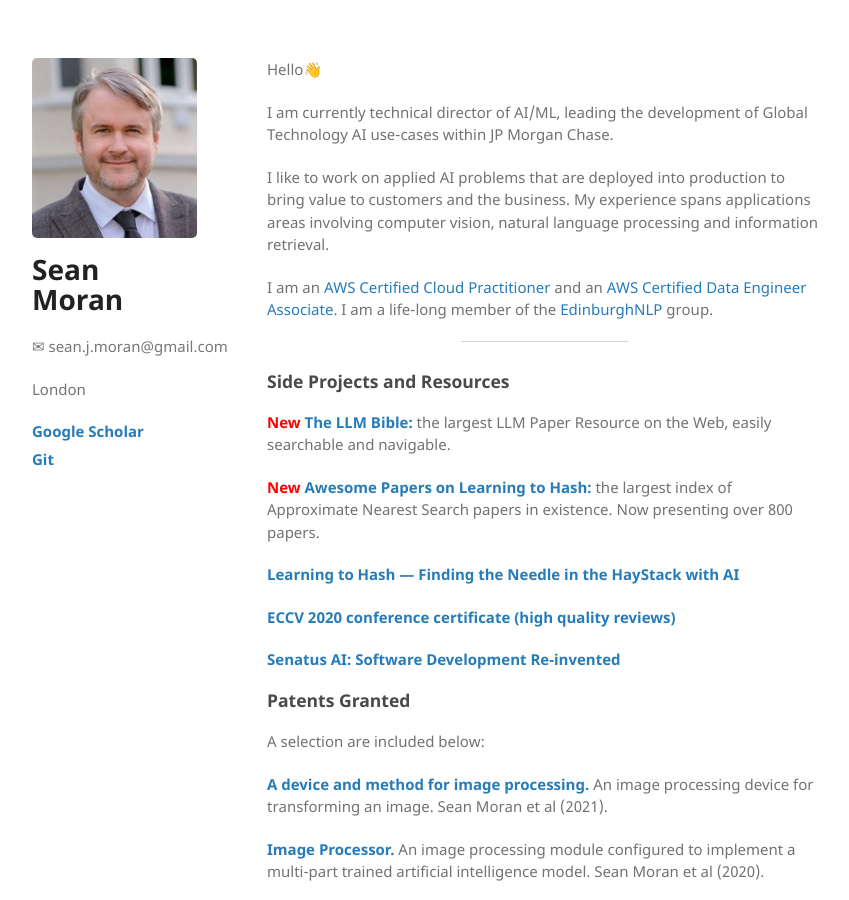
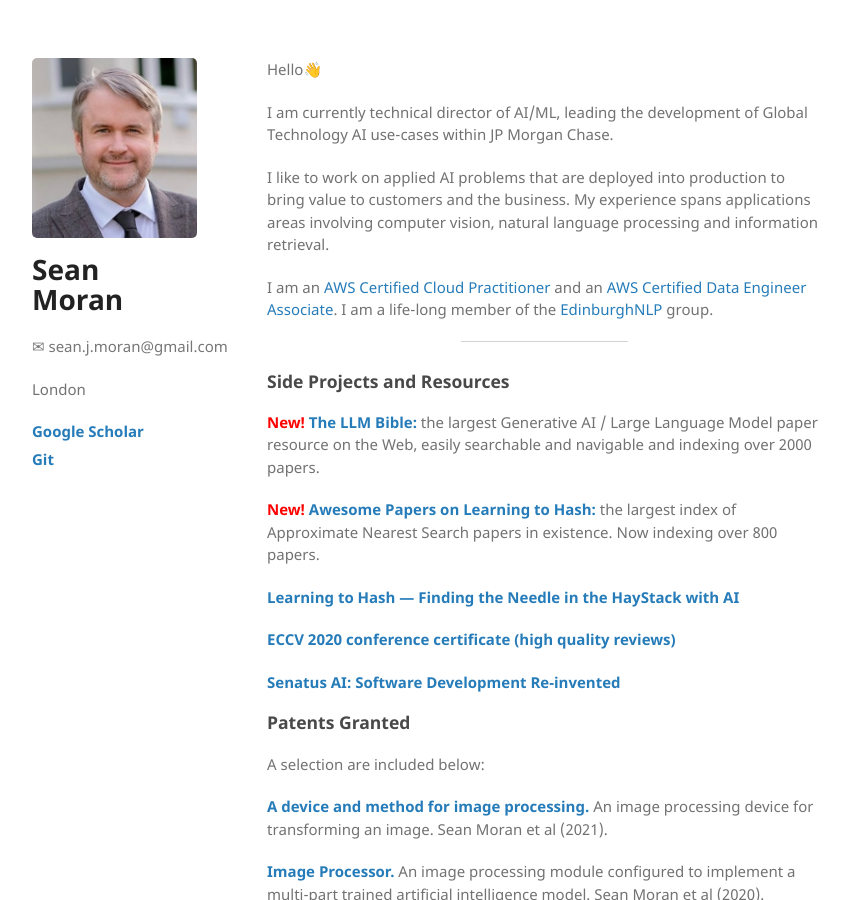
Before and after one commit to sjmoran/sjmoran.github.io, a Jekyll site: the page built from index.html, in a window 1280 px wide and 900 px high. Shown: the whole window, without its empty margins (26-875 px from the left). Built offline with Jekyll 4.4.1, drawn with Linux system fonts in a browser that asks for light colours.

Commit message:
Update index.html

```diff
--- a/index.html
+++ b/index.html
@@ -16,8 +16,8 @@
 
 <h3 id="published-and-presented-work">Side Projects and Resources</h3>
 
-<p><strong><span style="color: red;">New</span> <a target="_blank" href="https://llm-bible.github.io/">The LLM Bible:</a></strong> the largest LLM Paper Resource on the Web, easily searchable and navigable.</p>
-<p><strong><span style="color: red;">New</span> <a target="_blank" href="https://learning2hash.github.io">Awesome Papers on Learning to Hash:</a></strong> the largest index of Approximate Nearest Search papers in existence. Now presenting over 800 papers.</p>
+<p><strong><span style="color: red;">New!</span> <a target="_blank" href="https://llm-bible.github.io/">The LLM Bible:</a></strong> the largest Generative AI / Large Language Model paper resource on the Web, easily searchable and navigable and indexing over 2000 papers.</p>
+<p><strong><span style="color: red;">New!</span> <a target="_blank" href="https://learning2hash.github.io">Awesome Papers on Learning to Hash:</a></strong> the largest index of Approximate Nearest Search papers in existence. Now indexing over 800 papers.</p>
 <p><strong><a target="_blank" href="https://medium.com/@sean.j.moran/learning-to-hash-finding-the-needle-in-the-haystack-with-ai-24a15f85de0e">Learning to Hash — Finding the Needle in the HayStack with AI</a></strong></p>
 <p><strong><a target="_blank" href="./pdfs/eccv2020-reviewer-certificate.pdf">ECCV 2020 conference certificate (high quality reviews)</a></strong></p>
 <p><strong><a target="_blank" href="https://www.jpmorgan.com/technology/technology-blog/senatus-ai">Senatus AI: Software Development Re-invented </a></strong></p>
```
